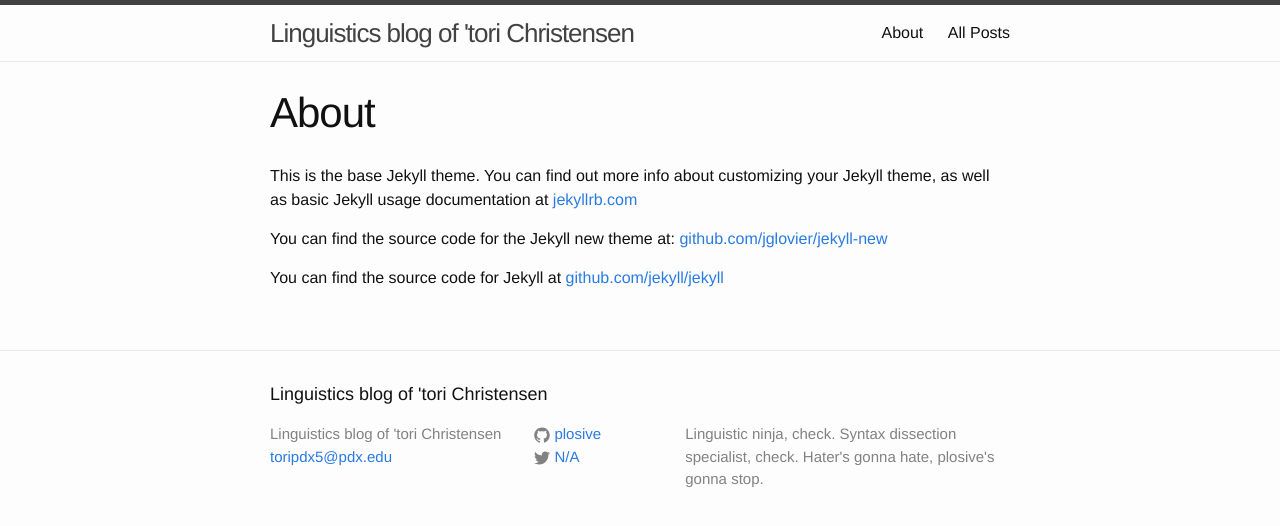
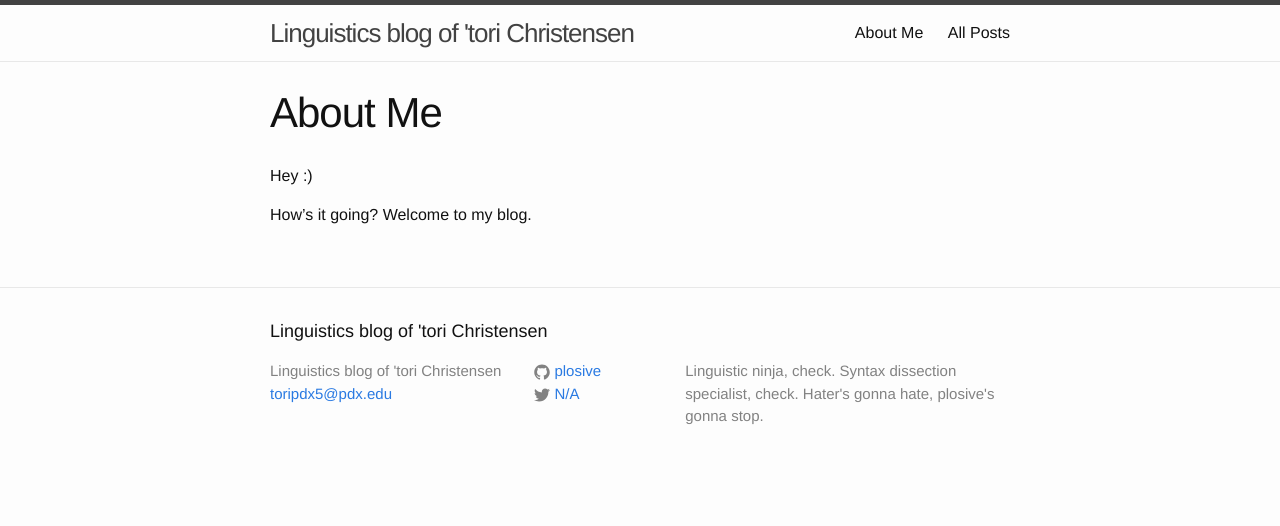
Before and after one commit to plosive/plosive.github.io, a Jekyll site: the page built from about.md, in a window 1280 px wide. Shown: the top 526 px of the page. Built offline with Jekyll 4.4.1, drawn with Linux system fonts in a browser that asks for light colours.

Commit message:
Update about.md

```diff
--- a/about.md
+++ b/about.md
@@ -1,11 +1,10 @@
 ---
 layout: page
-title: About
+title: About Me
 permalink: /about/
+author: "'tori Christensen"
 ---
 
-This is the base Jekyll theme. You can find out more info about customizing your Jekyll theme, as well as basic Jekyll usage documentation at [jekyllrb.com](http://jekyllrb.com/)
+Hey :)
 
-You can find the source code for the Jekyll new theme at: [github.com/jglovier/jekyll-new](https://github.com/jglovier/jekyll-new)
-
-You can find the source code for Jekyll at [github.com/jekyll/jekyll](https://github.com/jekyll/jekyll)
+How's it going? Welcome to my blog.
```
